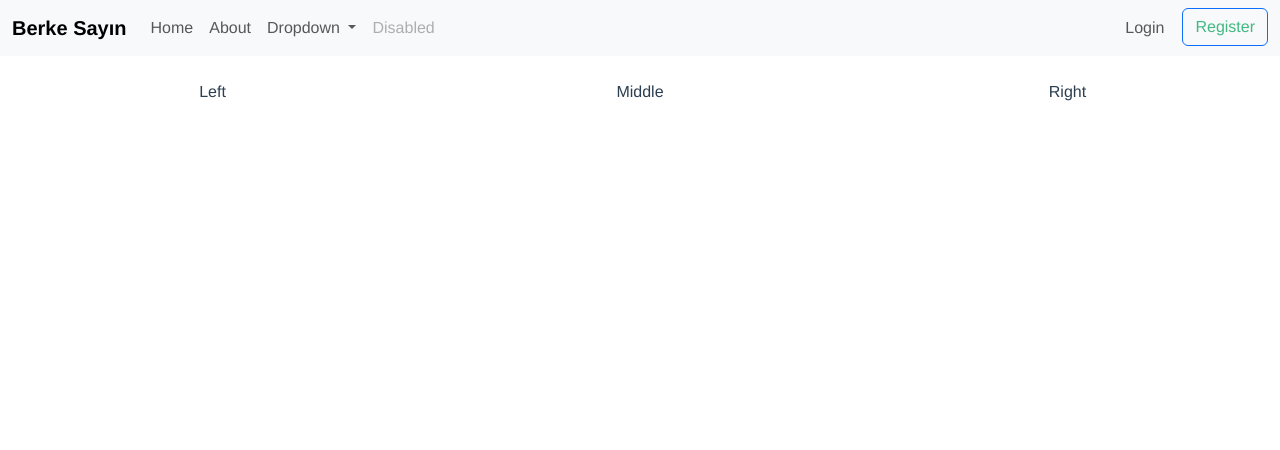
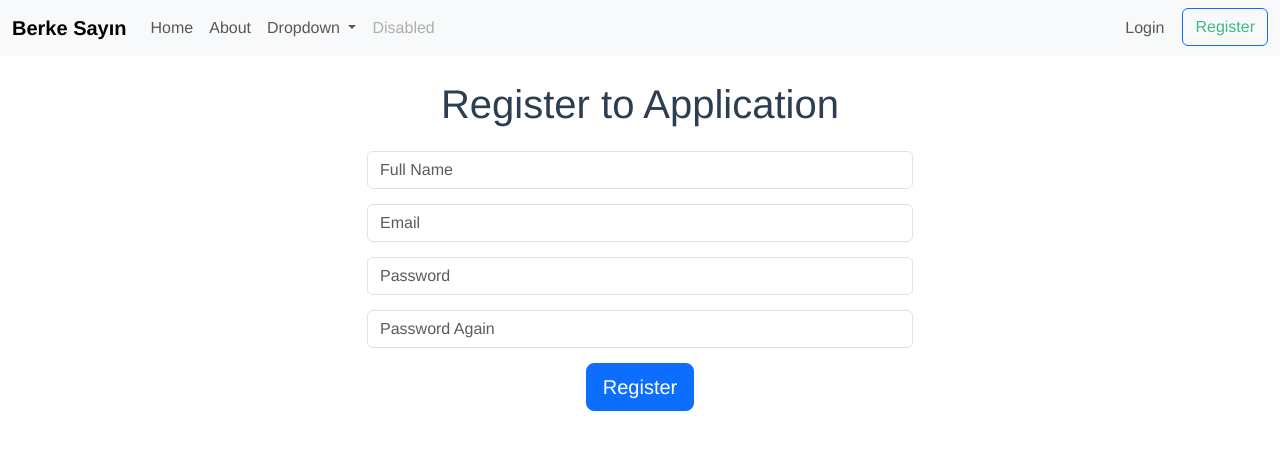
Before and after one commit to berkeJr/vue2-login, a Vue app in the folder login/: page /register in a window 1280 px wide. Shown: the top 450 px of the page. Built offline with nearby package versions, Linux system fonts and the light colour scheme.

Commit message:
Create register form, install firebase package and make configuration.

```diff
--- a/login/package.json
+++ b/login/package.json
@@ -8,6 +8,7 @@
   },
   "dependencies": {
     "core-js": "^3.8.3",
+    "firebase": "^9.16.0",
     "register-service-worker": "^1.7.2",
     "vue": "^2.6.14",
     "vue-router": "^3.5.1",
--- a/login/src/main.js
+++ b/login/src/main.js
@@ -3,8 +3,25 @@ import App from './App.vue'
 import './registerServiceWorker'
 import router from './router'
 import store from './store'
+// import firebase from "firebase"
+import { initializeApp } from "firebase/app";
 
 Vue.config.productionTip = false
+
+
+const firebaseConfig = {
+  apiKey: "AIzaSyDL4Oby1iGE-O0Ux4DAt3-2C0i4Yh_ssVI",
+  authDomain: "web-project-eec62.firebaseapp.com",
+  projectId: "web-project-eec62",
+  storageBucket: "web-project-eec62.appspot.com",
+  messagingSenderId: "219798175335",
+  appId: "1:219798175335:web:caf0dfdd2b0dfa52e65ec2",
+  measurementId: "G-LPTLV9PDLG"
+};
+
+// Initialize Firebase
+const app = initializeApp(firebaseConfig);
+
 
 new Vue({
   router,
--- a/login/src/views/Login.vue
+++ b/login/src/views/Login.vue
@@ -12,7 +12,7 @@
               class="form-control"
               id="exampleInputEmail1"
               aria-describedby="emailHelp"
-              placeholder="Enter email"
+              placeholder="Email"
             />
           </div>
           <div class="form-group">
@@ -25,7 +25,7 @@
             />
           </div>
 
-          <button style="margin-top: 15px" type="submit" class="btn btn-primary">
+          <button style="margin-top: 15px" type="submit" class="btn btn-primary btn-lg">
             Login
           </button>
         </form>
--- a/login/src/views/Register.vue
+++ b/login/src/views/Register.vue
@@ -1,22 +1,59 @@
 <template>
   <div class="container">
+    <h1>Register to Application</h1>
     <div class="row">
-            <div class="col-md-3">Left</div>
-            <div class="col-md-6">Middle</div>
-            <div class="col-md-3">Right</div>
+      <div class="col-md-3"></div>
+      <div class="col-md-6">
+        <form>
+          <div class="form-group">
+            <input
+              style="margin-top: 15px"
+              type="text"
+              class="form-control"
+              id="fullName"
+              placeholder="Full Name"
+            />
+          </div>
+          <div class="form-group">
+            <input
+              style="margin-top: 15px"
+              type="email"
+              class="form-control"
+              id="email"
+              aria-describedby="emailHelp"
+              placeholder="Email"
+            />
+          </div>
+          <div class="form-group">
+            <input
+              style="margin-top: 15px"
+              type="password"
+              class="form-control"
+              id="password"
+              placeholder="Password"
+            />
+          </div>
+          <div class="form-group">
+            <input
+              style="margin-top: 15px"
+              type="password"
+              class="form-control"
+              id="reenterPassword"
+              placeholder="Password Again"
+            />
+          </div>
+          <button style="margin-top: 15px" type="submit" class="btn btn-primary btn-lg">
+            Register
+          </button>
+        </form>
+      </div>
+      <div class="col-md-3"></div>
     </div>
   </div>
-
 </template>
 
 <script>
-    export default {
-
-    }
-
+export default {};
 </script>
 
-
-    <style scoped>
-
-    </style>
+<style scoped></style>
```
Also changed, not shown: 2 other files (tests, documents, lock files or other folders). Lines whose indentation alone changed are shown as unchanged.
